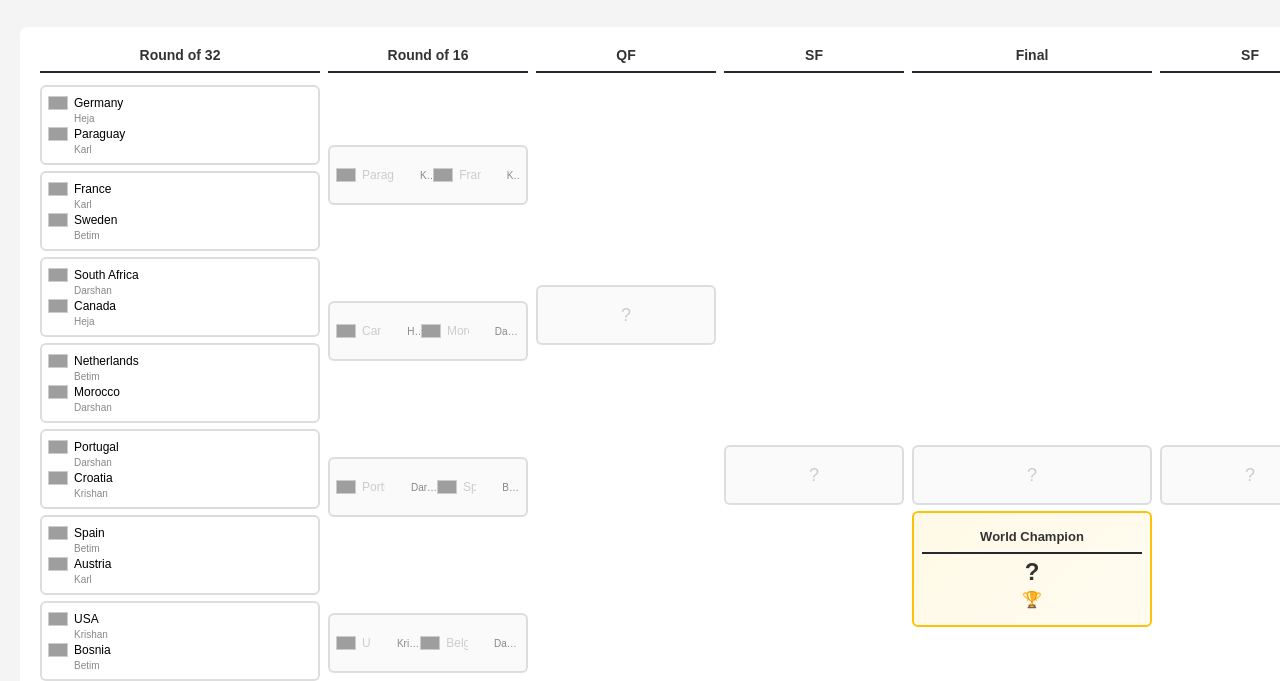
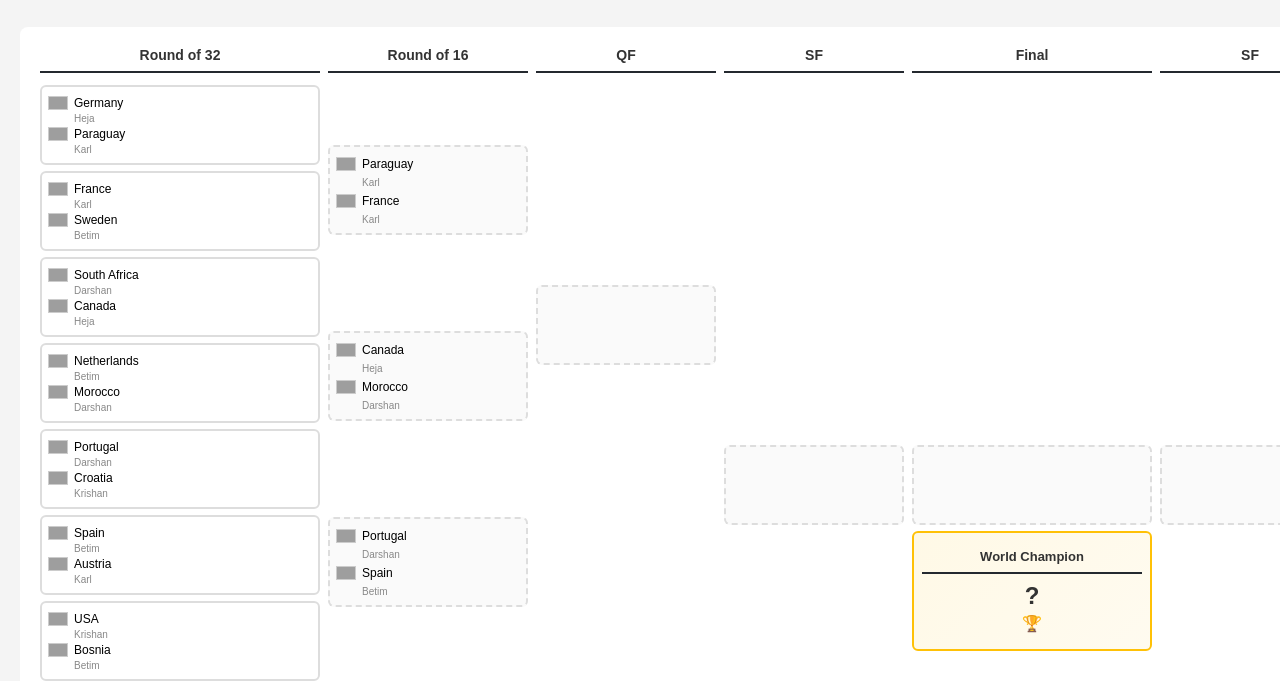
Before and after one commit to Hej-eon/worldcup-2026-sweepstake, a plain HTML site: page bracket.html in a window 1280 px wide. Shown: the part 120-801 px from the top of the page. Drawn offline with Linux system fonts and the light colour scheme; grey boxes are pictures that could not be loaded.

Commit message:
Make slot boxes consistent with match cards - show team names and owners

```diff
--- a/bracket.html
+++ b/bracket.html
@@ -87,6 +87,8 @@ h1{
 
 .match{
     min-height:80px;
+    display:flex;
+    flex-direction:column;
 }
 
 .match:hover {
@@ -122,13 +124,21 @@ h1{
 }
 
 .slot{
-    min-height:60px;
+    min-height:80px;
     display:flex;
-    align-items:center;
-    justify-content:center;
-    font-size:18px;
-    color:#ccc;
+    flex-direction:column;
     background:#fafafa;
+    border:2px dashed #ddd;
+}
+
+.slot .team {
+    margin:4px 0;
+    font-size:12px;
+}
+
+.slot .owner {
+    margin:2px 0 2px 26px;
+    font-size:10px;
 }
 
 .champ{
@@ -136,6 +146,9 @@ h1{
     padding:16px 8px;
     background:linear-gradient(135deg, #fff9e6 0%, #fffbf0 100%);
     border:2px solid #ffc107;
+    display:flex;
+    flex-direction:column;
+    justify-content:center;
 }
 
 .champ h2 {
@@ -220,8 +233,8 @@ h1{
 <div class="col">
 <h2>QF</h2>
 
-<div class="slot s3">?</div>
-<div class="slot s4">?</div>
+<div class="slot s3" id="qf-1"></div>
+<div class="slot s4" id="qf-2"></div>
 
 </div>
 
@@ -230,7 +243,7 @@ h1{
 <div class="col">
 <h2>SF</h2>
 
-<div class="slot s5">?</div>
+<div class="slot s5" id="sf-1"></div>
 
 </div>
 
@@ -240,7 +253,7 @@ h1{
 
 <h2>Final</h2>
 
-<div class="slot s5">?</div>
+<div class="slot s5" id="final-slot"></div>
 
 <div class="champ">
 <h2>World Champion</h2>
@@ -255,7 +268,7 @@ h1{
 <div class="col">
 <h2>SF</h2>
 
-<div class="slot s5">?</div>
+<div class="slot s5" id="sf-2"></div>
 
 </div>
 
@@ -264,8 +277,8 @@ h1{
 <div class="col">
 <h2>QF</h2>
 
-<div class="slot s3">?</div>
-<div class="slot s4">?</div>
+<div class="slot s3" id="qf-3"></div>
+<div class="slot s4" id="qf-4"></div>
 
 </div>
 
@@ -320,7 +333,6 @@ roundOf16.forEach((match, index) => {
     if(slot){
 
 slot.innerHTML = `
-
 <div class="team">
     ${
       match.home
@@ -346,7 +358,6 @@ slot.innerHTML = `
 <div class="owner">
     ${match.away ? match.away.owner : ""}
 </div>
-
 `;
     }
 
```
